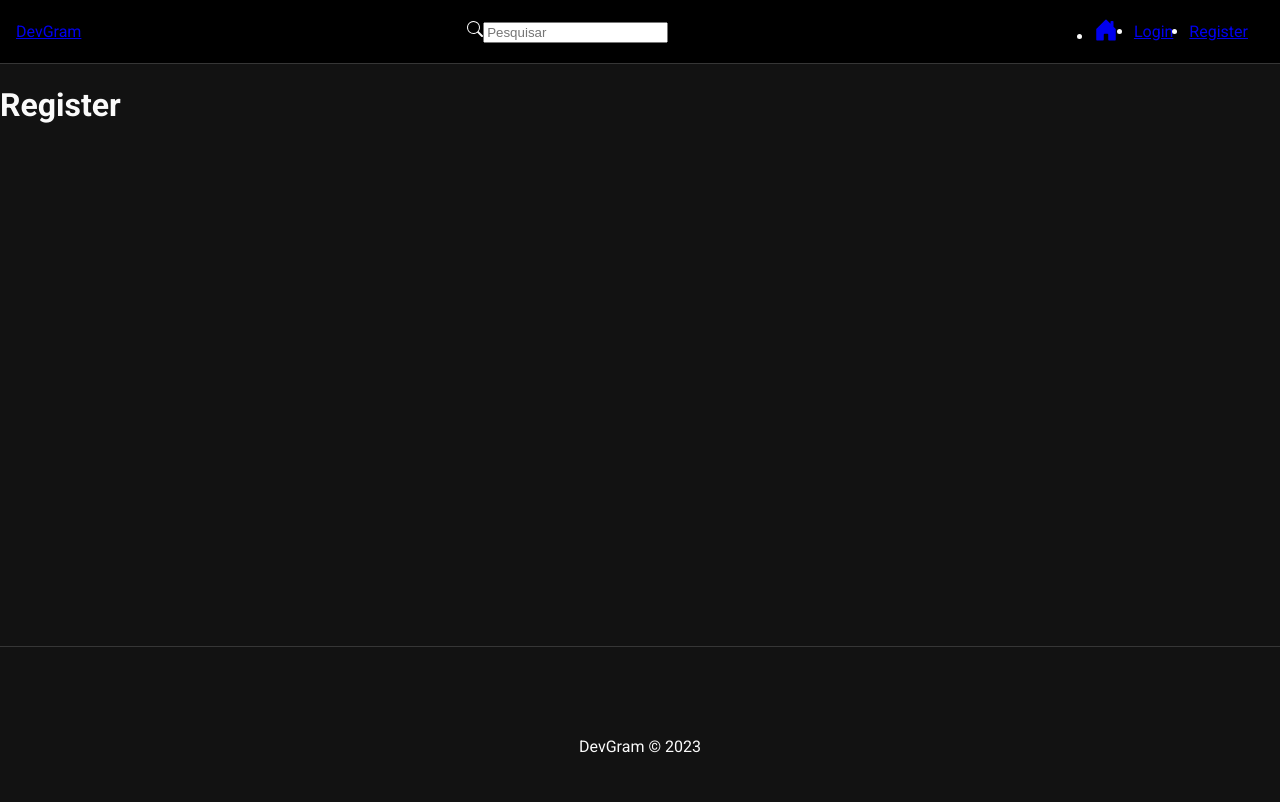
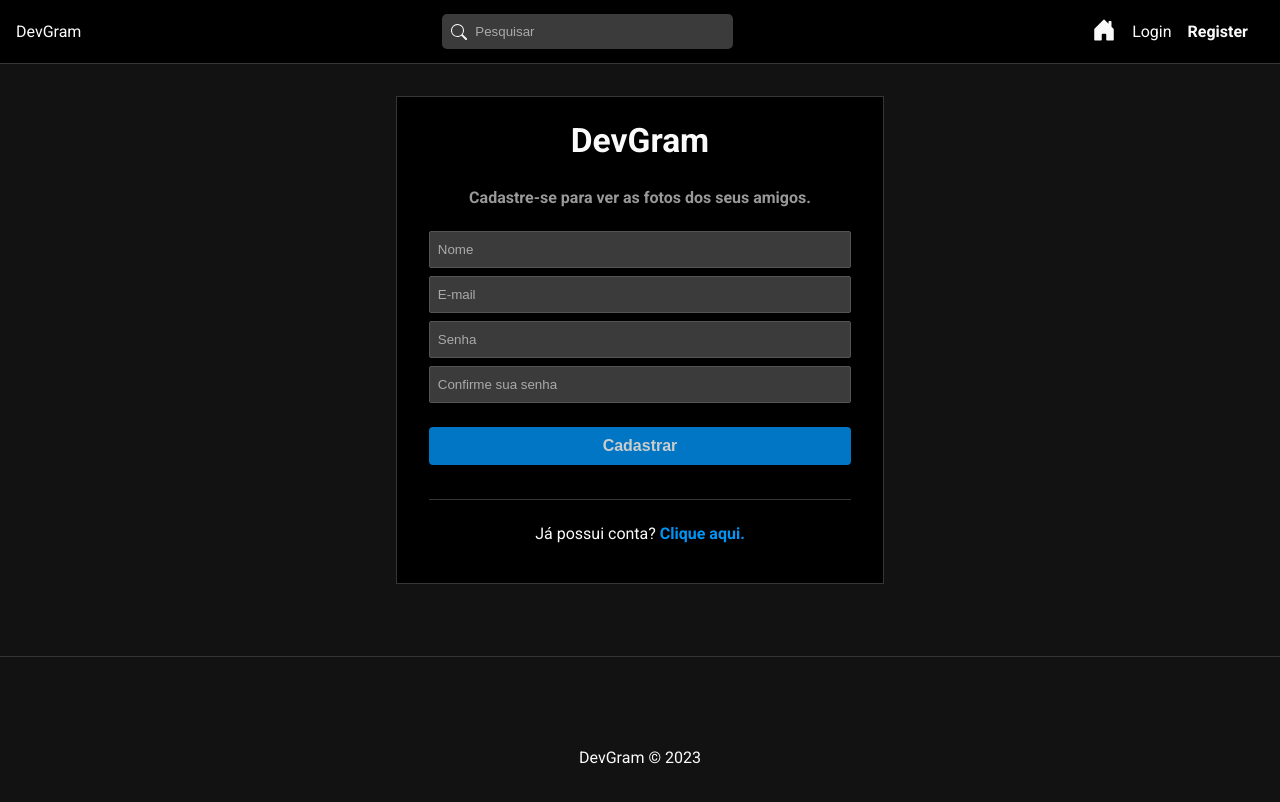
Before and after one commit to Jhonypd/devgram, a React (Create React App) app in the folder frontend/: page /register in a window 1280 px wide. Shown: the top 802 px of the page. Built offline with nearby package versions, Linux system fonts and the light colour scheme.

Commit message:
feat: added styles to components navbar and footer

```diff
--- a/frontend/src/components/Navbar.js
+++ b/frontend/src/components/Navbar.js
@@ -13,7 +13,7 @@ const Navbar = () => {
     <div>
       <nav id="nav">
         <Link to={"/"}>DevGram</Link>
-        <form>
+        <form id="search-form">
           <BsSearch />
           <input type="text" placeholder="Pesquisar" />
         </form>
--- a/frontend/src/pages/Auth/Auth.scss
+++ b/frontend/src/pages/Auth/Auth.scss
@@ -1 +1,36 @@
 @import "../../sass/vars.scss";
+
+#login,
+#register {
+  border: 1px solid #363636;
+  background-color: #000;
+  padding: 1.5em 2em;
+  max-width: 33%;
+  margin: 2em auto;
+
+  h2 {
+    text-align: center;
+    font-size: 2.1em;
+    margin-top: 0;
+  }
+
+  .subtitle {
+    font-weight: bold;
+    color: #999;
+    margin-bottom: 1.5em;
+  }
+
+  form {
+    padding-bottom: 1.5em;
+    margin-bottom: 1.5em;
+    border-bottom: 1px solid #363636;
+  }
+  p {
+    text-align: center;
+
+    a {
+      font-weight: bold;
+      color: #0094f6;
+    }
+  }
+}
--- a/frontend/src/pages/Auth/Register.js
+++ b/frontend/src/pages/Auth/Register.js
@@ -1,9 +1,61 @@
 import "./Auth.scss";
 
+//components
+import { Link } from "react-router-dom";
+
+//hooks
+import { useEffect, useState } from "react";
+
 const Register = () => {
+  const [name, setName] = useState("");
+  const [email, setEmail] = useState("");
+  const [password, setPassword] = useState("");
+  const [confirmPasword, setConfirmPassword] = useState("");
+
+  const handleSubmit = (e) => {
+    const user = {
+      name,
+      email,
+      password,
+      confirmPasword,
+    };
+    console.log(user);
+  };
+
   return (
-    <div>
-      <h1>Register</h1>
+    <div id="register">
+      <h2>DevGram</h2>
+      <p className="subtitle">Cadastre-se para ver as fotos dos seus amigos.</p>
+      <form onSubmit={handleSubmit}>
+        <input
+          type="text"
+          placeholder="Nome"
+          onChange={(e) => setName(e.target.value)}
+          value={name || ""}
+        />
+        <input
+          type="email"
+          placeholder="E-mail"
+          onChange={(e) => setEmail(e.target.value)}
+          value={email || ""}
+        />
+        <input
+          type="password"
+          placeholder="Senha"
+          onChange={(e) => setPassword(e.target.value)}
+          value={password || ""}
+        />
+        <input
+          type="password"
+          placeholder="Confirme sua senha"
+          onChange={(e) => setConfirmPassword(e.target.value)}
+          value={confirmPasword || ""}
+        />
+        <input type="submit" value="Cadastrar" />
+      </form>
+      <p>
+        Já possui conta? <Link to={"/login"}>Clique aqui.</Link>
+      </p>
     </div>
   );
 };
--- a/frontend/src/sass/styles.scss
+++ b/frontend/src/sass/styles.scss
@@ -9,3 +9,74 @@ body {
   background-color: $bg-dark;
   color: $text-color;
 }
+
+a {
+  color: $text-color;
+  text-decoration: none;
+}
+.active {
+  font-weight: bold;
+}
+ul {
+  list-style: none;
+}
+form {
+  display: flex;
+  flex-direction: column;
+}
+label {
+  display: flex;
+  flex-direction: column;
+  text-align: left;
+
+  span {
+    font-weight: bold;
+    margin-bottom: 0.5em;
+    color: $text-span;
+    font-size: 0.7em;
+  }
+}
+input {
+  background-color: $text-input;
+  color: $text-span;
+  border: 1px solid $border;
+  border-radius: 2px;
+  padding: 10px 8px;
+  outline: none;
+  margin: 0 0 0.6em;
+  &::placeholder {
+    color: $text-span;
+  }
+}
+
+.btn,
+button,
+input[type="submit"] {
+  background-color: #0094f6;
+  color: #fff;
+  border: none;
+  border-radius: 4px;
+  padding: 10px 8px;
+  font-weight: bold;
+  cursor: pointer;
+  opacity: 0.8;
+  font-size: 1em;
+}
+
+input[type="submit"] {
+  margin-top: 1em;
+}
+input:disabled {
+  cursor: not-allowed;
+  background-color: #000;
+}
+input:hover,
+input[type="submit"]:hover {
+  opacity: 1;
+}
+.cancel-btn {
+  background-color: #ccc;
+}
+.hide {
+  display: none;
+}
--- a/frontend/src/sass/vars.scss
+++ b/frontend/src/sass/vars.scss
@@ -1,2 +1,5 @@
 $bg-dark: #121212;
 $text-color: #fafafa;
+$text-span: #aaa;
+$text-input: #3b3b3b;
+$border: #555;
```
